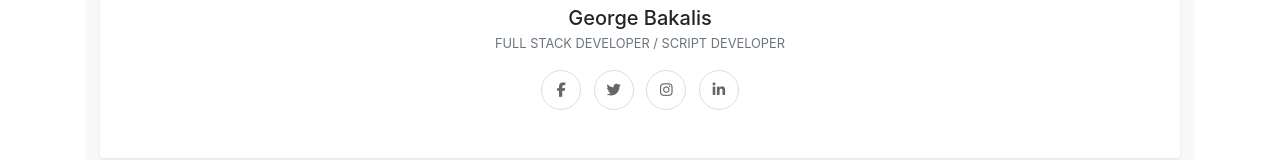
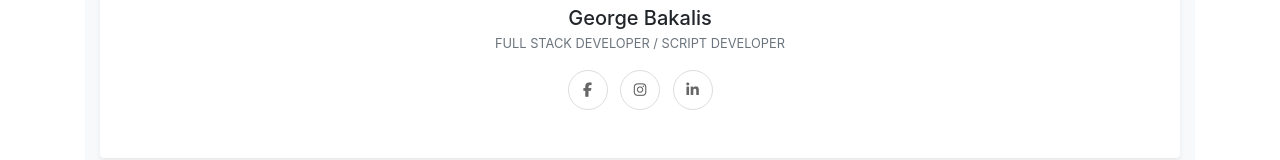
Before and after one commit to GeorgeBacky/site, a plain HTML site: page index.html in a window 1280 px wide. Shown: the part 3047-3207 px from the top of the page. Drawn offline with nearby package versions, Linux system fonts and the light colour scheme.

Commit message:
Update index.html

```diff
--- a/index.html
+++ b/index.html
@@ -167,11 +167,9 @@
                                 <ul class="social mb-0 list-inline mt-3">
                                     <li class="list-inline-item"><a href="https://www.facebook.com/georgeb.backy"
                                             class="social-link"><i class="fa fa-facebook"></i></a></li>
-                                    <li class="list-inline-item"><a href="#" class="social-link"><i
-                                                class="fa fa-twitter"></i></a></li>
-                                    <li class="list-inline-item"><a href="#" class="social-link"><i
+                                    <li class="list-inline-item"><a href="https://www.instagram.com/george_bakalis_/" class="social-link"><i
                                                 class="fa fa-instagram"></i></a></li>
-                                    <li class="list-inline-item"><a href="#" class="social-link"><i
+                                    <li class="list-inline-item"><a href="https://www.linkedin.com/in/giwrgos-bakalis01/" class="social-link"><i
                                                 class="fa fa-linkedin"></i></a></li>
                                 </ul>
                             </div>
```
